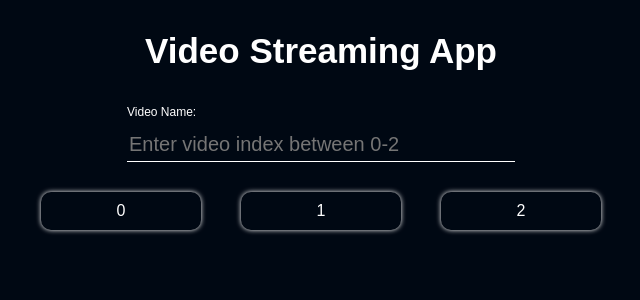
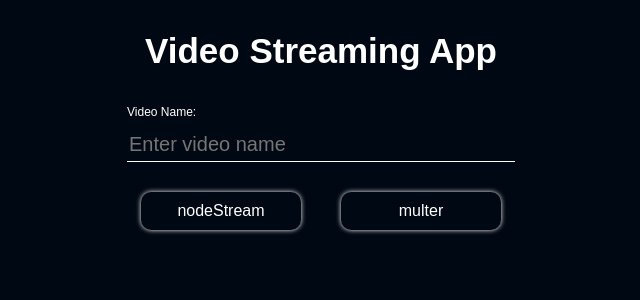
Before and after one commit to nks854338/nodeStream, a React (Vite) app: page / in a window 1280 px wide. Shown: the top 300 px of the page, without its empty margins (319-959 px from the left). Built offline with nearby package versions, Linux system fonts and the light colour scheme.

Commit message:
commited

```diff
--- a/src/App.jsx
+++ b/src/App.jsx
@@ -24,16 +24,15 @@ const App = () => {
                 id="videoName"
                 value={videoName}
                 onChange={handleInputChange}
-                placeholder="Enter video index between 0-2"
+                placeholder="Enter video name"
               />
             </div>
           </form>
         </div>
         <div className="btns">
           <div className="button">
-            <div className="btn" onClick={handleButtonClick}>0</div>
-            <div className="btn" onClick={handleButtonClick}>1</div>
-            <div className="btn" onClick={handleButtonClick}>2</div>
+            <div className="btn" onClick={handleButtonClick}>nodeStream</div>
+            <div className="btn" onClick={handleButtonClick}>multer</div>
           </div>
         </div>
         <div className="bottom">
@@ -42,7 +41,7 @@ const App = () => {
               <h3>Now Streaming: {videoName}.mp4</h3>
               <div className="video">
                 <video
-                  src={`https://node-stream-backend.vercel.app/video/${videoName}`}
+                  src={`https://node-stream-backend.vercel.app/${videoName}`}
                   controls
                   width="600"
                 >
```
